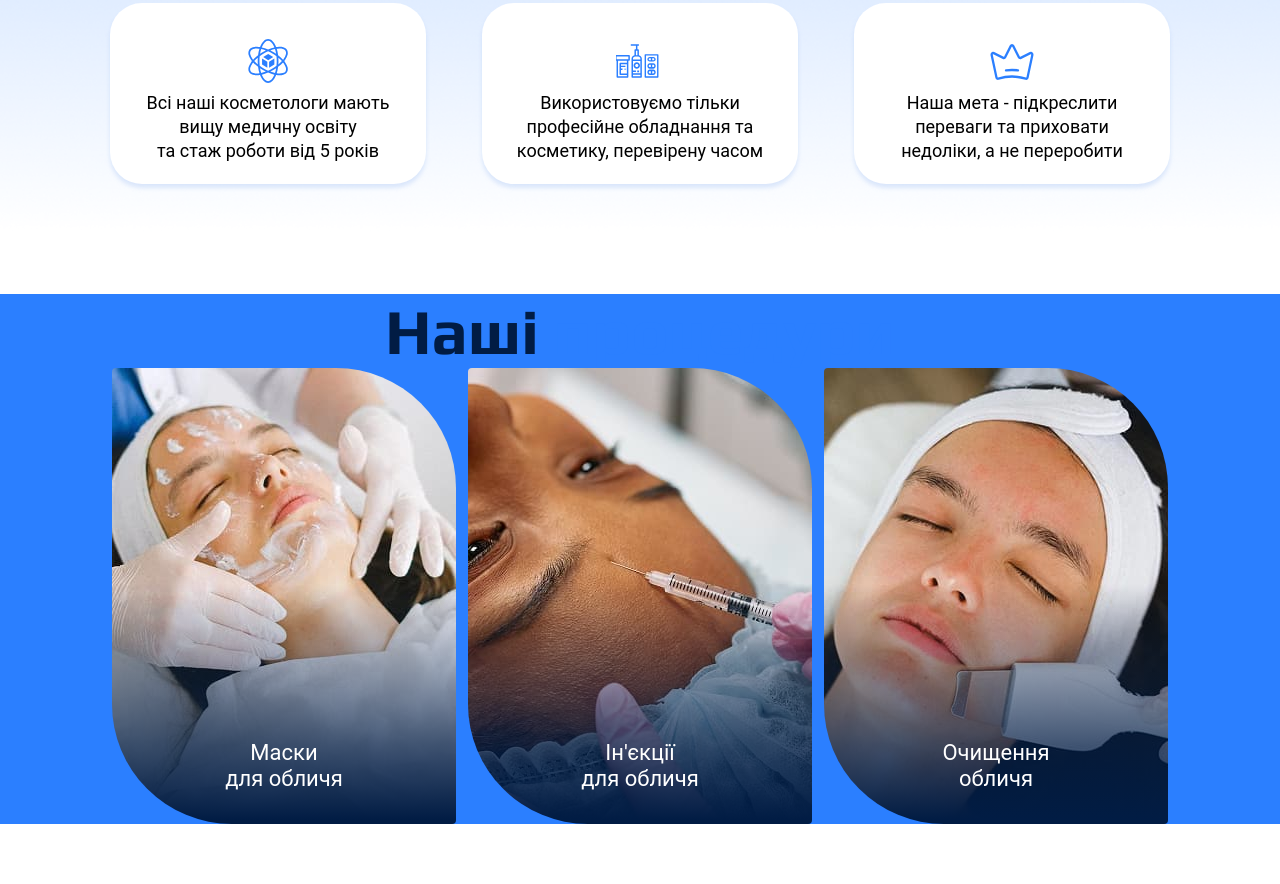
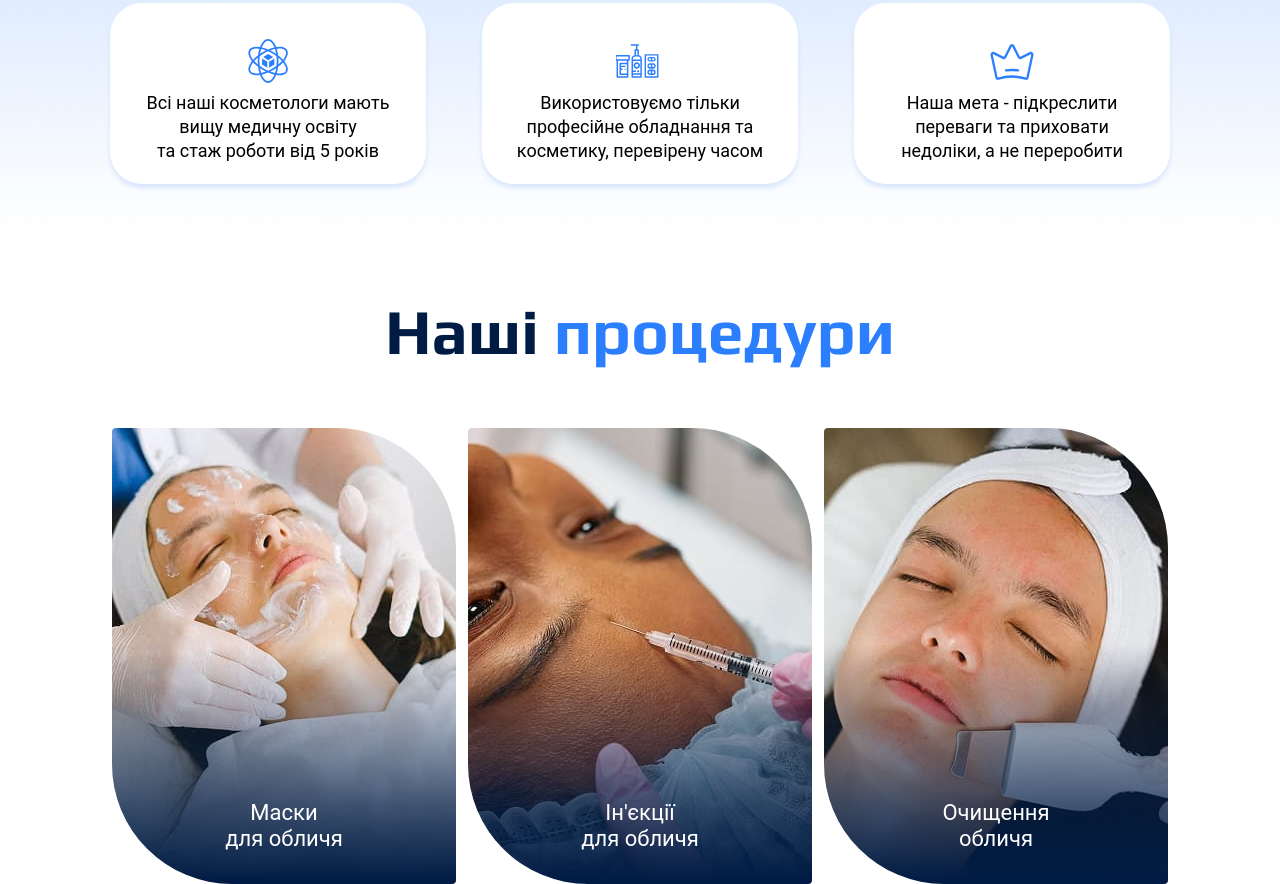
Before and after one commit to olenaorashkevych/genius-homework-1-2-3-4, a plain HTML site: page index.html in a window 1280 px wide. Shown: the part 1931-2815 px from the top of the page. Before the commit the page ends 2755 px from the top, so only its background shows below. Drawn offline with Linux system fonts and the light colour scheme.

Commit message:
whithoutdots

```diff
--- a/css/styles.css
+++ b/css/styles.css
@@ -294,7 +294,7 @@ Second-section Друга секція Перевтілюйтеся в beauty zo
 
     width: 100%;
     max-width: 1060px;
-
+    gap: 60px;
     margin: 150px auto 0 auto;
 }
 
@@ -338,9 +338,7 @@ Second-section Друга секція Перевтілюйтеся в beauty zo
 }
 
 /* секція Наші процедури */
-.our_procedures-section {
-    background-color: #2b7fff;
-}
+.our_procedures-section {}
 
 .our_procedures_text_card_holder {
     text-align: center;
@@ -354,6 +352,7 @@ Second-section Друга секція Перевтілюйтеся в beauty zo
 }
 
 .our_procedures_card_holder {
+    margin-top: 60px;
     gap: 12px;
 
 
```
